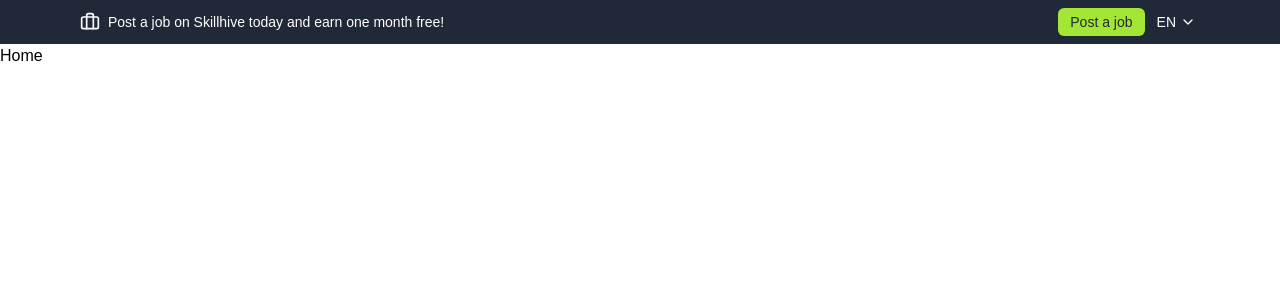
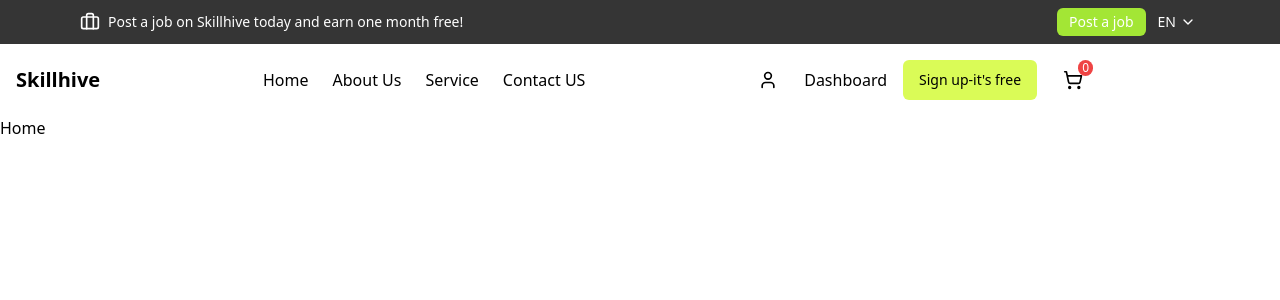
Before and after one commit to SMTech24-official/dieudo25, a Next.js app: page / in a window 1280 px wide. Shown: the top 300 px of the page. Built offline with nearby package versions, Linux system fonts and the light colour scheme.

Commit message:
Created navbar section with responsive.

```diff
--- a/package.json
+++ b/package.json
@@ -9,6 +9,7 @@
     "lint": "next lint"
   },
   "dependencies": {
+    "@radix-ui/react-dialog": "^1.1.1",
     "@radix-ui/react-dropdown-menu": "^2.1.1",
     "@radix-ui/react-slot": "^1.1.0",
     "class-variance-authority": "^0.7.0",
--- a/src/app/(withCommonLayout)/layout.tsx
+++ b/src/app/(withCommonLayout)/layout.tsx
@@ -1,10 +1,10 @@
 import React, { ReactNode } from "react";
-import TopBar from "../components/shared/navbar/TopBar";
+import Navbar from "../components/shared/navbar/Navbar";
 
 const layout = ({ children }: { children: ReactNode }) => {
   return (
     <div>
-      <TopBar />
+      <Navbar />
       {children}
     </div>
   );
--- /dev/null
+++ b/src/app/components/shared/navbar/Mobile.tsx
@@ -0,0 +1,77 @@
+"use client";
+
+import { Button } from "@/components/ui/button";
+import {
+  Sheet,
+  SheetContent,
+  SheetFooter,
+  SheetTrigger,
+} from "@/components/ui/sheet";
+import { useState } from "react";
+import { Menu, ShoppingCart } from "lucide-react";
+import Link from "next/link";
+
+const Mobile = ({
+  navLinks,
+}: {
+  navLinks: { name: string; path: string }[];
+}) => {
+  const [isMobileMenuOpen, setIsMobileMenuOpen] = useState(false);
+  return (
+    <div className="grid grid-cols-2 gap-2">
+      <Sheet>
+        <SheetTrigger asChild>
+          <Button
+            asChild
+            variant="ghost"
+            size="icon"
+            className="md:hidden "
+            onClick={() => setIsMobileMenuOpen(!isMobileMenuOpen)}
+            aria-label="Toggle mobile menu"
+          >
+            <Menu className="h-6 w-6" />
+          </Button>
+        </SheetTrigger>
+        <SheetContent side={"left"} className=" ">
+          <div className="grid gap-4 py-4 grow">
+            {navLinks?.map((item) => (
+              <Link
+                key={item.path}
+                href="/home"
+                className="text-gray-600 hover:text-gray-900"
+              >
+                {item.name}
+              </Link>
+            ))}
+            <Link
+              href="/dashboard"
+              className="text-gray-600 hover:text-gray-900"
+            >
+              Dashboard
+            </Link>
+            <Button className="bg-lemon hover:bg-lemon/80 text-gray-800">
+              Sign up-it&apos;s free
+            </Button>
+          </div>
+          <SheetFooter className="grid gap-2">
+            <div className=" ">
+              <Button
+                className="relative"
+                variant="ghost"
+                size="icon"
+                aria-label="Shopping cart"
+              >
+                <ShoppingCart className="h-5 w-5" />
+                <span className="absolute top-0 right-0 bg-red-500 text-white rounded-full text-xs px-1">
+                  0
+                </span>
+              </Button>
+            </div>
+          </SheetFooter>
+        </SheetContent>
+      </Sheet>
+    </div>
+  );
+};
+
+export default Mobile;
--- a/src/app/components/shared/navbar/Navbar.tsx
+++ b/src/app/components/shared/navbar/Navbar.tsx
@@ -1,7 +1,102 @@
+"use client";
 
+import { useState, useEffect } from "react";
+import Link from "next/link";
+import { Button } from "@/components/ui/button";
+
+import { ShoppingCart, User } from "lucide-react";
+import TopBar from "./TopBar";
+import Mobile from "./Mobile";
 
 const Navbar = () => {
-  return <nav></nav>;
+  const [isSticky, setIsSticky] = useState(false);
+
+  useEffect(() => {
+    const handleScroll = () => {
+      setIsSticky(window.scrollY > 0);
+    };
+
+    window.addEventListener("scroll", handleScroll);
+    return () => window.removeEventListener("scroll", handleScroll);
+  }, []);
+
+  const navLinks = [
+    {
+      path: "/",
+      name: "Home",
+    },
+    {
+      path: "/about",
+      name: "About Us",
+    },
+
+    {
+      path: "/service",
+      name: "Service",
+    },
+    {
+      path: "/contact-us",
+      name: "Contact US",
+    },
+  ];
+  return (
+    <nav>
+      <TopBar />
+      <div
+        className={`sticky top-0 z-50 bg-white transition-all duration-300 ${
+          isSticky ? "shadow-md py-2" : "py-4"
+        }`}
+      >
+        <div className="max-w-[1700px] mx-auto px-4">
+          <div className="flex items-center justify-between">
+            <Link href="/" className="text-xl font-bold">
+              Skillhive
+            </Link>
+
+            <nav className="hidden md:flex items-center space-x-6 font-medium">
+              {navLinks?.map((item) => (
+                <Link
+                  key={item.path}
+                  href="/home"
+                  className="text-gray-600 hover:text-gray-900"
+                >
+                  {item.name}
+                </Link>
+              ))}
+            </nav>
+
+            <div className="hidden md:flex items-center space-x-4">
+              <Button variant="ghost" size="icon" aria-label="User account">
+                <User className="h-5 w-5" />
+              </Button>
+              <Link
+                href="/dashboard"
+                className="text-gray-600 hover:text-gray-900"
+              >
+                Dashboard
+              </Link>
+              <Button className="bg-lemon hover:bg-lemon/80 text-gray-800">
+                Sign up-it&apos;s free
+              </Button>
+              <Button
+                className="relative"
+                variant="ghost"
+                size="icon"
+                aria-label="Shopping cart"
+              >
+                <ShoppingCart className="h-5 w-5" />
+                <span className="absolute top-0 right-0 bg-red-500 text-white rounded-full text-xs px-1">
+                  0
+                </span>
+              </Button>
+            </div>
+
+            <Mobile navLinks={navLinks} />
+          </div>
+        </div>
+      </div>
+    </nav>
+  );
 };
 
 export default Navbar;
--- a/src/app/components/shared/navbar/TopBar.tsx
+++ b/src/app/components/shared/navbar/TopBar.tsx
@@ -9,7 +9,7 @@ import { ChevronDown, Briefcase } from "lucide-react";
 
 const TopBar = () => {
   return (
-    <div className="bg-gray-800">
+    <div className="bg-coal">
       <div className=" text-white max-w-6xl mx-auto px-4 py-2 flex justify-between items-center">
         <div className="flex items-center space-x-2">
           <Briefcase className="h-5 w-5" />
@@ -23,7 +23,10 @@ const TopBar = () => {
           </Button>
           <DropdownMenu>
             <DropdownMenuTrigger asChild>
-              <Button variant="ghost" className="text-white text-sm h-auto p-1">
+              <Button
+                variant="ghost"
+                className="text-white text-sm outline-none focus:outline-none focus:border-none h-auto p-1"
+              >
                 EN <ChevronDown className="ml-1 h-4 w-4" />
               </Button>
             </DropdownMenuTrigger>
--- a/src/app/globals.css
+++ b/src/app/globals.css
@@ -2,9 +2,15 @@
 @tailwind components;
 @tailwind utilities;
 
+:root {
+  --font-body: var(--font-poppins);
+}
+
 body {
-  font-family: Arial, Helvetica, sans-serif;
+  font-family: var(--font-body);
 }
+
+
 
 @layer utilities {
   .text-balance {
--- a/src/app/layout.tsx
+++ b/src/app/layout.tsx
@@ -1,16 +1,13 @@
-import type { Metadata } from "next";
-import localFont from "next/font/local";
+import { Metadata } from "next";
+import { Poppins } from "next/font/google";
 import "./globals.css";
 
-const geistSans = localFont({
-  src: "./fonts/GeistVF.woff",
-  variable: "--font-geist-sans",
-  weight: "100 900",
-});
-const geistMono = localFont({
-  src: "./fonts/GeistMonoVF.woff",
-  variable: "--font-geist-mono",
-  weight: "100 900",
+// Importing Poppins from Google Fonts
+const poppins = Poppins({
+  weight: ["100", "200", "300", "400", "500", "600", "700", "800", "900"],
+  subsets: ["latin"],
+  variable: "--font-poppins",
+  display: "swap", // Optional: It defines the font loading behavior
 });
 
 export const metadata: Metadata = {
@@ -25,11 +22,7 @@ export default function RootLayout({
 }>) {
   return (
     <html lang="en">
-      <body
-        className={`${geistSans.variable} ${geistMono.variable} antialiased`}
-      >
-        {children}
-      </body>
+      <body className={`${poppins.variable} antialiased`}>{children}</body>
     </html>
   );
 }
--- /dev/null
+++ b/src/components/ui/sheet.tsx
@@ -0,0 +1,140 @@
+"use client"
+
+import * as React from "react"
+import * as SheetPrimitive from "@radix-ui/react-dialog"
+import { cva, type VariantProps } from "class-variance-authority"
+import { X } from "lucide-react"
+
+import { cn } from "@/lib/utils"
+
+const Sheet = SheetPrimitive.Root
+
+const SheetTrigger = SheetPrimitive.Trigger
+
+const SheetClose = SheetPrimitive.Close
+
+const SheetPortal = SheetPrimitive.Portal
+
+const SheetOverlay = React.forwardRef<
+  React.ElementRef<typeof SheetPrimitive.Overlay>,
+  React.ComponentPropsWithoutRef<typeof SheetPrimitive.Overlay>
+>(({ className, ...props }, ref) => (
+  <SheetPrimitive.Overlay
+    className={cn(
+      "fixed inset-0 z-50 bg-black/80  data-[state=open]:animate-in data-[state=closed]:animate-out data-[state=closed]:fade-out-0 data-[state=open]:fade-in-0",
+      className
+    )}
+    {...props}
+    ref={ref}
+  />
+))
+SheetOverlay.displayName = SheetPrimitive.Overlay.displayName
+
+const sheetVariants = cva(
+  "fixed z-50 gap-4 bg-white p-6 shadow-lg transition ease-in-out data-[state=open]:animate-in data-[state=closed]:animate-out data-[state=closed]:duration-300 data-[state=open]:duration-500 dark:bg-zinc-950",
+  {
+    variants: {
+      side: {
+        top: "inset-x-0 top-0 border-b data-[state=closed]:slide-out-to-top data-[state=open]:slide-in-from-top",
+        bottom:
+          "inset-x-0 bottom-0 border-t data-[state=closed]:slide-out-to-bottom data-[state=open]:slide-in-from-bottom",
+        left: "inset-y-0 left-0 h-full w-3/4 border-r data-[state=closed]:slide-out-to-left data-[state=open]:slide-in-from-left sm:max-w-sm",
+        right:
+          "inset-y-0 right-0 h-full w-3/4  border-l data-[state=closed]:slide-out-to-right data-[state=open]:slide-in-from-right sm:max-w-sm",
+      },
+    },
+    defaultVariants: {
+      side: "right",
+    },
+  }
+)
+
+interface SheetContentProps
+  extends React.ComponentPropsWithoutRef<typeof SheetPrimitive.Content>,
+    VariantProps<typeof sheetVariants> {}
+
+const SheetContent = React.forwardRef<
+  React.ElementRef<typeof SheetPrimitive.Content>,
+  SheetContentProps
+>(({ side = "right", className, children, ...props }, ref) => (
+  <SheetPortal>
+    <SheetOverlay />
+    <SheetPrimitive.Content
+      ref={ref}
+      className={cn(sheetVariants({ side }), className)}
+      {...props}
+    >
+      {children}
+      <SheetPrimitive.Close className="absolute right-4 top-4 rounded-sm opacity-70 ring-offset-white transition-opacity hover:opacity-100 focus:outline-none focus:ring-2 focus:ring-zinc-950 focus:ring-offset-2 disabled:pointer-events-none data-[state=open]:bg-zinc-100 dark:ring-offset-zinc-950 dark:focus:ring-zinc-300 dark:data-[state=open]:bg-zinc-800">
+        <X className="h-4 w-4" />
+        <span className="sr-only">Close</span>
+      </SheetPrimitive.Close>
+    </SheetPrimitive.Content>
+  </SheetPortal>
+))
+SheetContent.displayName = SheetPrimitive.Content.displayName
+
+const SheetHeader = ({
+  className,
+  ...props
+}: React.HTMLAttributes<HTMLDivElement>) => (
+  <div
+    className={cn(
+      "flex flex-col space-y-2 text-center sm:text-left",
+      className
+    )}
+    {...props}
+  />
+)
+SheetHeader.displayName = "SheetHeader"
+
+const SheetFooter = ({
+  className,
+  ...props
+}: React.HTMLAttributes<HTMLDivElement>) => (
+  <div
+    className={cn(
+      "flex flex-col-reverse sm:flex-row sm:justify-end sm:space-x-2",
+      className
+    )}
+    {...props}
+  />
+)
+SheetFooter.displayName = "SheetFooter"
+
+const SheetTitle = React.forwardRef<
+  React.ElementRef<typeof SheetPrimitive.Title>,
+  React.ComponentPropsWithoutRef<typeof SheetPrimitive.Title>
+>(({ className, ...props }, ref) => (
+  <SheetPrimitive.Title
+    ref={ref}
+    className={cn("text-lg font-semibold text-zinc-950 dark:text-zinc-50", className)}
+    {...props}
+  />
+))
+SheetTitle.displayName = SheetPrimitive.Title.displayName
+
+const SheetDescription = React.forwardRef<
+  React.ElementRef<typeof SheetPrimitive.Description>,
+  React.ComponentPropsWithoutRef<typeof SheetPrimitive.Description>
+>(({ className, ...props }, ref) => (
+  <SheetPrimitive.Description
+    ref={ref}
+    className={cn("text-sm text-zinc-500 dark:text-zinc-400", className)}
+    {...props}
+  />
+))
+SheetDescription.displayName = SheetPrimitive.Description.displayName
+
+export {
+  Sheet,
+  SheetPortal,
+  SheetOverlay,
+  SheetTrigger,
+  SheetClose,
+  SheetContent,
+  SheetHeader,
+  SheetFooter,
+  SheetTitle,
+  SheetDescription,
+}
```
Also changed, not shown: tailwind.config.ts (+14 -7 lines), 1 other file (tests, documents, lock files or other folders).
